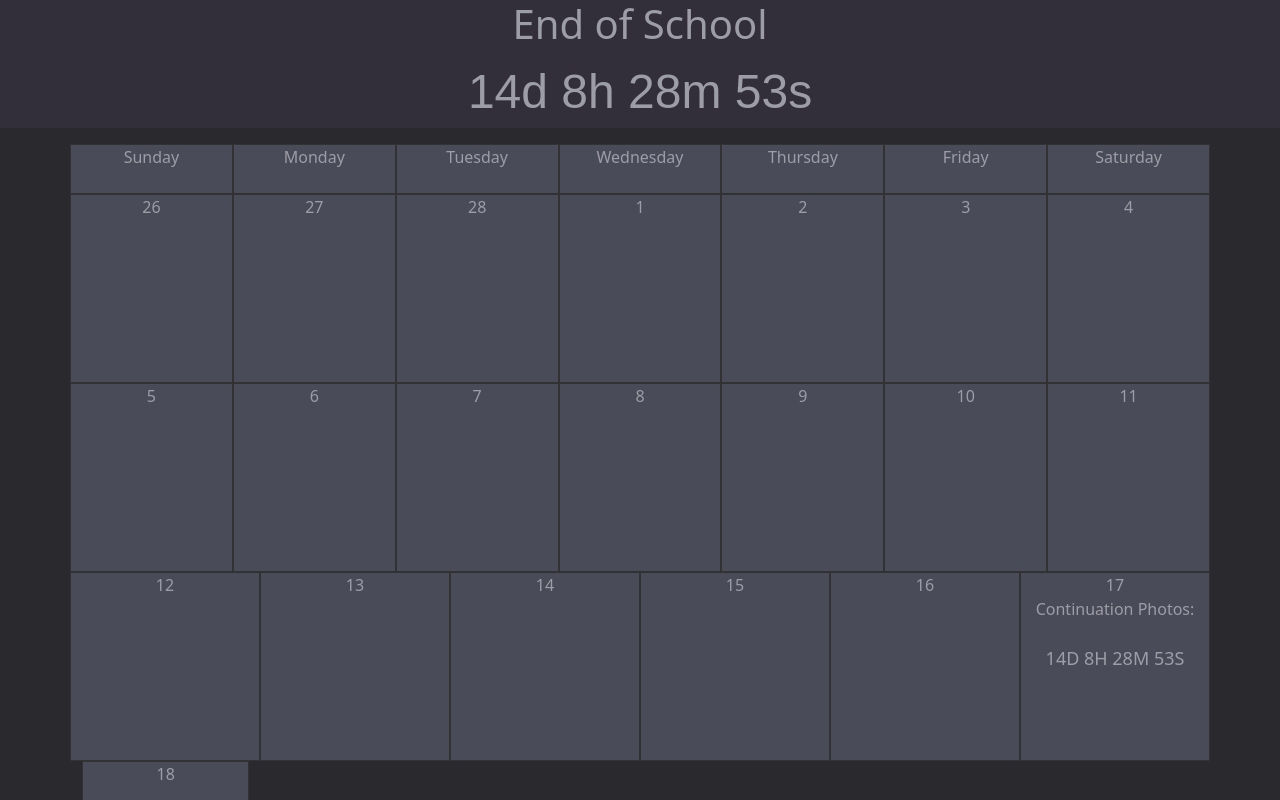
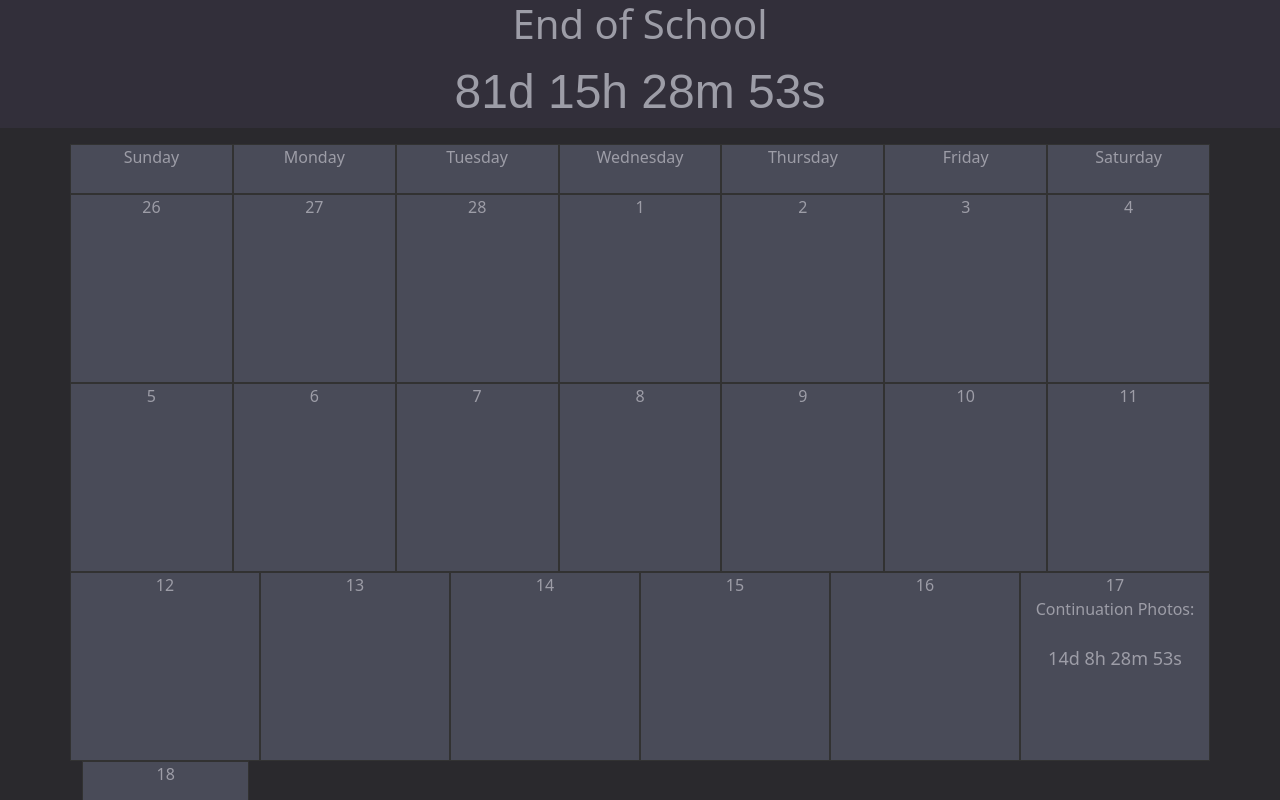
Before and after one commit to SpicyTuna21/westsite, a plain HTML site: page countdown.html in a window 1280 px wide. Shown: the top 800 px of the page. Drawn offline with nearby package versions, Linux system fonts and the light colour scheme.

Commit message:
fixed countdowns

```diff
--- a/countdown.html
+++ b/countdown.html
@@ -3,6 +3,7 @@
     <meta name="viewport" content="width=device-width, initial-scale=1">
     <link href="https://cdn.jsdelivr.net/npm/bootstrap@5.3.0-alpha1/dist/css/bootstrap.min.css" rel="stylesheet" integrity="sha384-GLhlTQ8iRABdZLl6O3oVMWSktQOp6b7In1Zl3/Jr59b6EGGoI1aFkw7cmDA6j6gD" crossorigin="anonymous">
     <link rel="stylesheet" href="styles.css">
+    <script src="javascript.js"></script>
 </head>
 
 
@@ -12,16 +13,7 @@
     <h1>End of School</h1>
     <p id="countdown1" class="countdown"></p>
     <script>
-        var countDownDate = new Date("May 25, 2023 14:30:00").getTime();
-        var x = setInterval(function() {
-            var now = new Date().getTime();
-            var distance = countDownDate - now;
-            var days = Math.floor(distance / (1000 * 60 * 60 * 24));
-            var hours = Math.floor((distance % (1000 * 60 * 60 * 24)) / (1000 * 60 * 60));
-            var minutes = Math.floor((distance % (1000 * 60 * 60)) / (1000 * 60));
-            var seconds = Math.floor((distance % (1000 * 60)) / 1000);
-            document.getElementById("countdown1").innerHTML = days + "d " + hours +"h " + minutes + "m " + seconds + "s ";
-    }, 1000);
+
     </script>
 </div>
 
@@ -66,16 +58,6 @@
             <di id="countdowndiv" class="container">
                 <p id="countdown2" class="countdown-small"></p>
                 <script>
-                var countDownDate = new Date("March 17, 2023 7:30:00").getTime();
-                var x = setInterval(function() {
-                    var now = new Date().getTime();
-                    var distance = countDownDate - now;
-                    var days = Math.floor(distance / (1000 * 60 * 60 * 24));
-                    var hours = Math.floor((distance % (1000 * 60 * 60 * 24)) / (1000 * 60 * 60));
-                    var minutes = Math.floor((distance % (1000 * 60 * 60)) / (1000 * 60));
-                    var seconds = Math.floor((distance % (1000 * 60)) / 1000);
-                    document.getElementById("countdown2").innerHTML = days + "D " + hours +"H " + minutes + "M " + seconds + "S ";
-            }, 1000);
             </script>
             </div>
         </div>
--- a/javascript.js
+++ b/javascript.js
@@ -1,2 +1,31 @@
 const test = 12
 console.log(test)
+
+const renderDate = function(containerDiv, countDownDate){
+    var theDate = new Date(countDownDate).getTime();
+    var now = new Date().getTime();
+    var distance = theDate - now;
+    var days = Math.floor(distance / (1000 * 60 * 60 * 24));
+    var hours = Math.floor((distance % (1000 * 60 * 60 * 24)) / (1000 * 60 * 60));
+    var minutes = Math.floor((distance % (1000 * 60 * 60)) / (1000 * 60));
+    var seconds = Math.floor((distance % (1000 * 60)) / 1000);
+    document.getElementById(containerDiv).innerHTML = days + "d " + hours +"h " + minutes + "m " + seconds + "s ";
+}
+
+const makeCountDown = function(containerDiv, countDownDate){
+    console.log(new Date(countDownDate))
+    //setTimeout(function() {
+    renderDate(containerDiv, countDownDate)
+    //}, 100);
+
+    setInterval(function() {
+        renderDate(containerDiv, countDownDate)
+    }, 1000);
+}
+
+
+
+window.addEventListener('load', function () {
+    makeCountDown('countdown1', '2023/05/23 14:30:00') //End of School
+    makeCountDown('countdown2', '2023/03/17 7:30:00') //Continuation Pictures
+})
```
